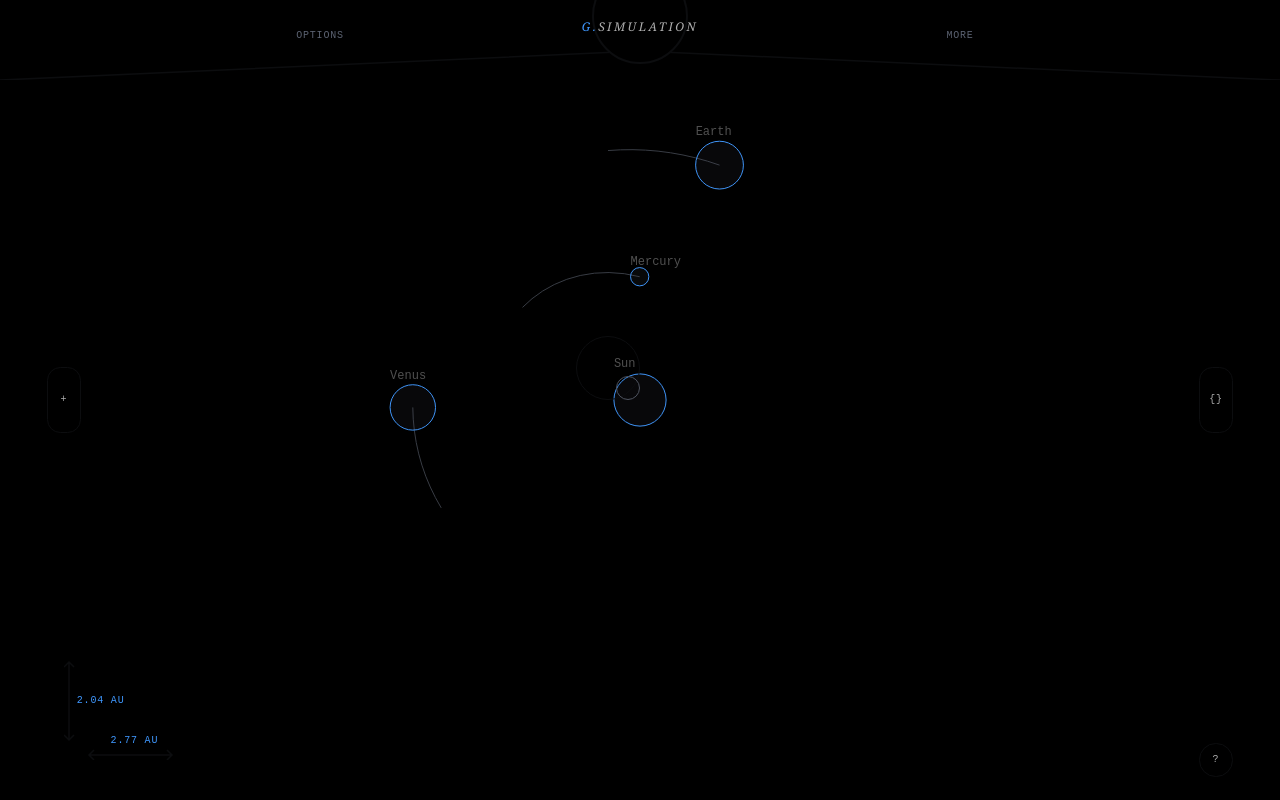
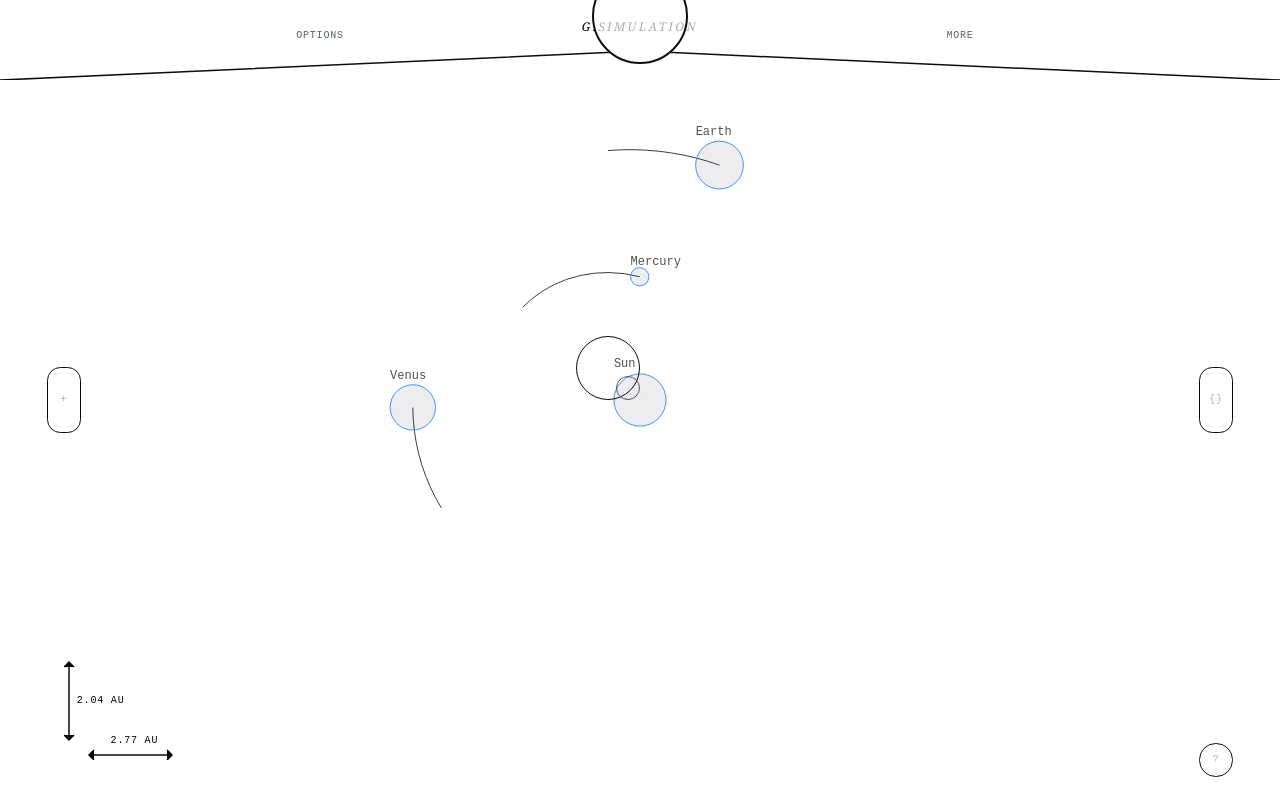
Before and after one commit to beddinao/g.simulation, a React (Create React App) app: page / in a window 1280 px wide. Built offline with nearby package versions, Linux system fonts and the light colour scheme.

Commit message:
Update main.css

```diff
--- a/src/main.css
+++ b/src/main.css
@@ -1,6 +1,6 @@
 :root {
-  --main-c : #3F98FF ;
-  --background :rgb(0, 0, 0);
+  --main-c : #000 ;
+  --background :#fff;
   --bg : #111 ;
   --text : rgb(174, 174, 174) ;
   --txt : rgb(91, 98, 113);
```
